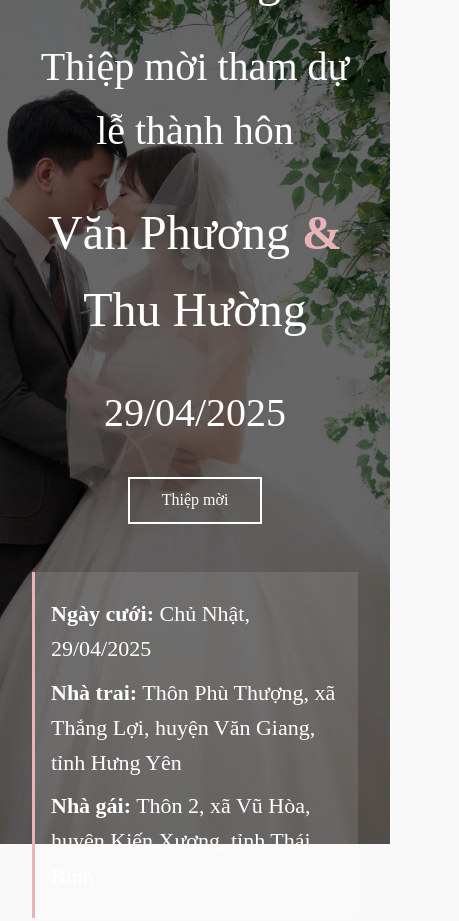
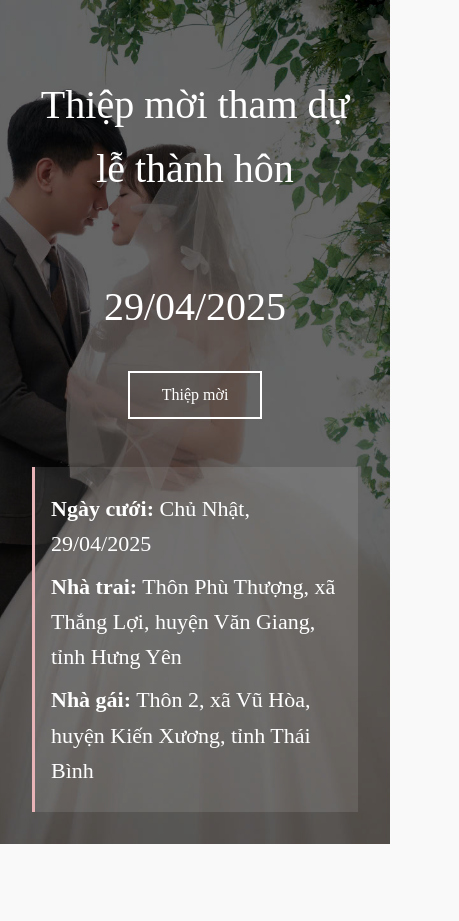
Before and after one commit to vanpuzy/webding_invite, a plain HTML site: page index.html in a window 390 px wide. Shown: the top 921 px of the page, 459 px wide, since content can reach past the window. Drawn offline with Linux system fonts and the light colour scheme.

```diff
--- a/style.css
+++ b/style.css
@@ -22,6 +22,28 @@
     justify-content: center;
     text-align: center;
 }
+
+.hero h1 {
+    font-size: 5rem;
+    margin: 1rem 0;
+    font-weight: 300;
+    white-space: nowrap; /* Đảm bảo chữ không bị bẻ dòng */
+    overflow: hidden; /* Ẩn phần chữ vượt quá */
+    text-overflow: ellipsis; /* Thêm dấu ba chấm nếu chữ vượt quá */
+}
+
+@media (max-width: 768px) {
+    .hero h1 {
+        font-size: 3rem; /* Giảm kích thước font cho màn hình nhỏ */
+    }
+}
+
+@media (max-width: 480px) {
+    .hero h1 {
+        font-size: 2.5rem; /* Giảm nữa cho các màn hình nhỏ nhất */
+    }
+}
+
 
 .overlay {
     background-color: rgba(0, 0, 0, 0.6);
```
